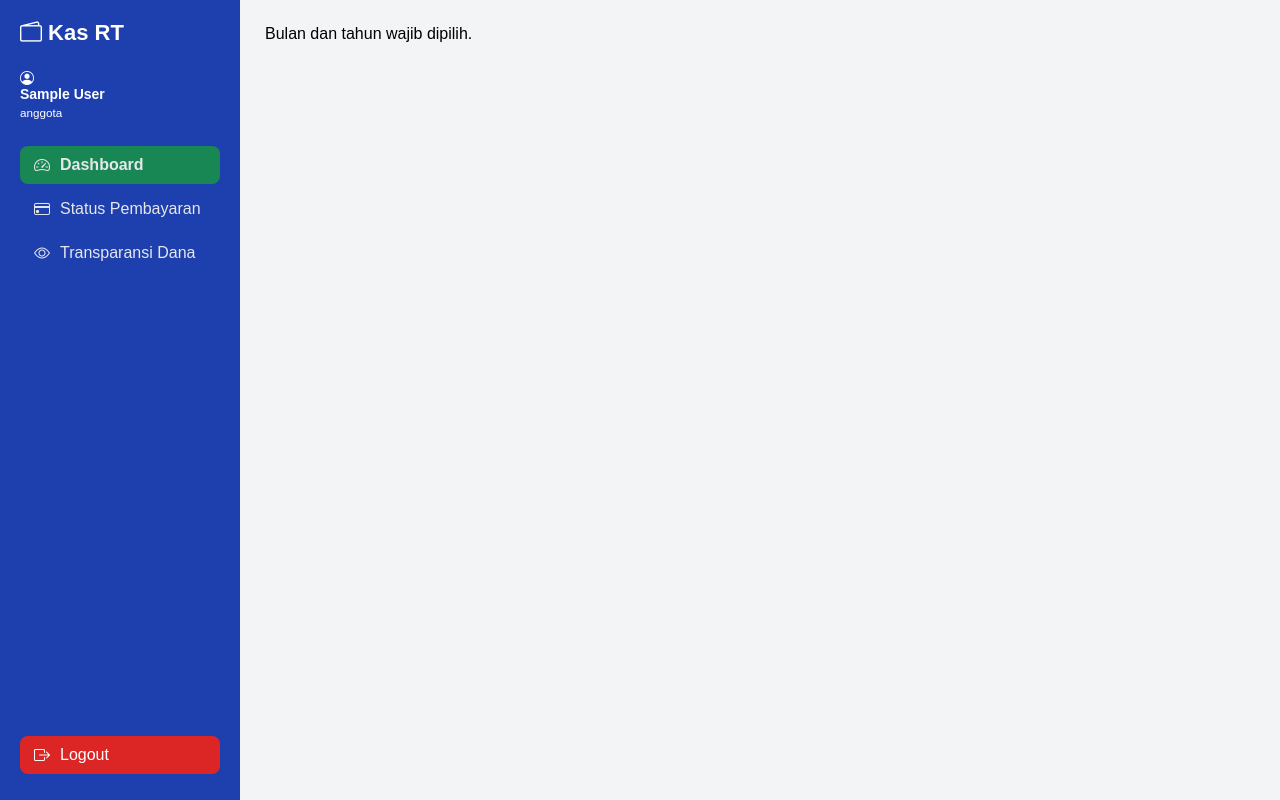
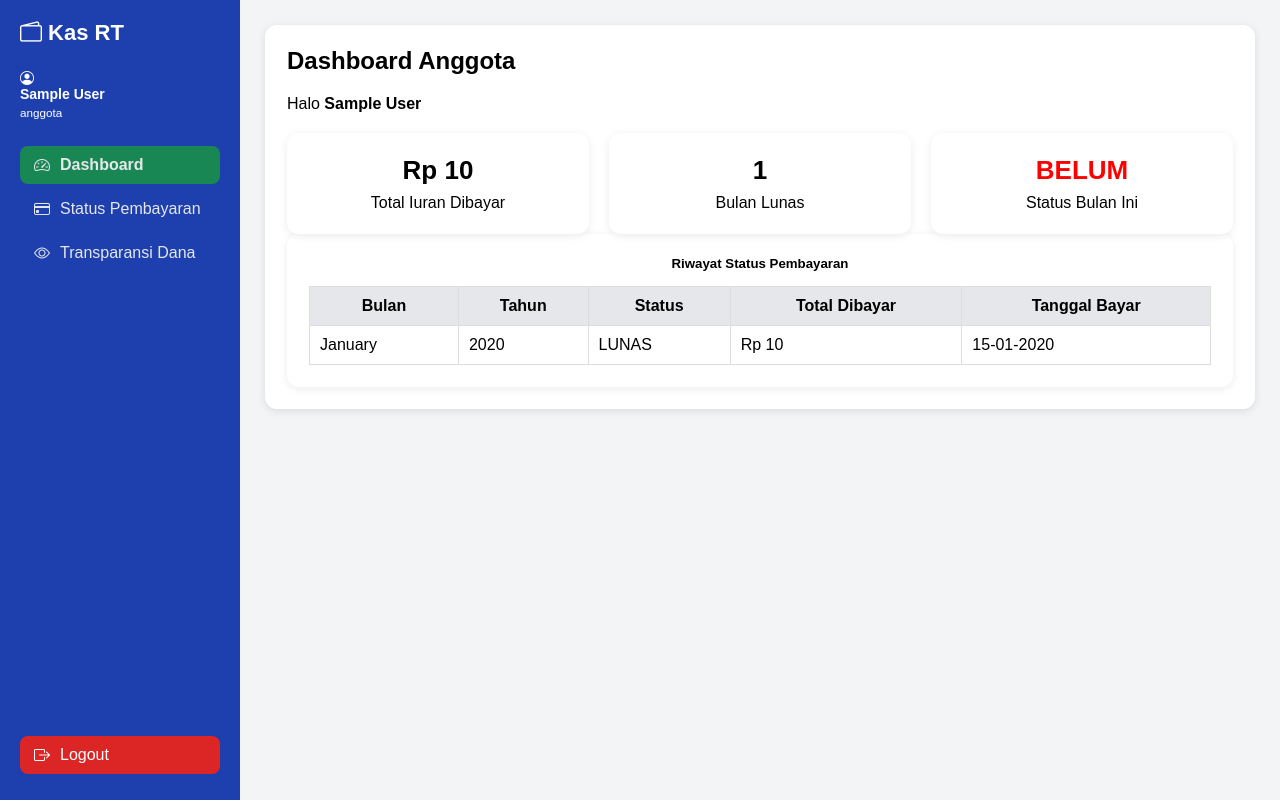
Before and after one commit to RaihanNashif/WebKasNew, a PHP site: page /anggota.php in a window 1280 px wide. Run offline with PHP 8.4, Linux system fonts and the light colour scheme; the visitor is signed in with stand-in values (Sample User, id 1); tables that the repository leaves empty or names only in its code hold one stand-in row (values such as "Sample post").

Commit message:
Update admin & anggota

```diff
--- a/backend/dashboard/anggota.php
+++ b/backend/dashboard/anggota.php
@@ -1,45 +1,129 @@
 <?php
 include "../middleware/anggota_only.php";
 include "../partials/navbar.php";
-include "../status/generate_status.php";
 require "../config/koneksi.php";
 
-// Ambil status pembayaran user ini
-
-$idUser = $_SESSION['id_users'] ?? null;;
-$q = mysqli_query($conn,
-    "SELECT bulan, tahun FROM status_pembayaran WHERE id_users='$idUser'"
-);
-
+$idUser = $_SESSION['id_users'];
 ?>
 
-<div class="container">
+<div class="container py-4">
+
     <h2>Dashboard Anggota</h2>
-    <p>Halo <?= $_SESSION['nama']; ?>! Berikut status pembayaran kamu:</p>
-    <a href="../laporan/laporan_anggota.php" class="btn btn-primary">Lihat Laporan Saya</a>
+    <p>Halo <b><?= htmlentities($_SESSION['nama']); ?></b> </p>
+
+    <!-- RINGKASAN -->
+    <div class="row">
+
+    <!-- Total Iuran Dibayar -->
+    <div class="card">
+        <?php
+        $q = mysqli_query($conn, "
+            SELECT SUM(jumlah) AS total
+            FROM pemasukan
+            WHERE id_users='$idUser'
+        ");
+        $d = mysqli_fetch_assoc($q);
+        ?>
+        <h3>Rp <?= number_format($d['total'] ?? 0, 0, ',', '.'); ?></h3>
+        <p>Total Iuran Dibayar</p>
+    </div>
+
+    <!-- Bulan Lunas -->
+    <div class="card">
+        <?php
+        $q = mysqli_query($conn, "
+            SELECT COUNT(DISTINCT DATE_FORMAT(tanggal,'%Y-%m')) AS total
+            FROM pemasukan
+            WHERE id_users='$idUser'
+        ");
+        $d = mysqli_fetch_assoc($q);
+        ?>
+        <h3><?= $d['total'] ?></h3>
+        <p>Bulan Lunas</p>
+    </div>
+
+    <!-- Status Bulan Ini -->
+    <div class="card">
+        <?php
+        $q = mysqli_query($conn, "
+            SELECT 1
+            FROM pemasukan
+            WHERE id_users='$idUser'
+            AND MONTH(tanggal)=MONTH(CURDATE())
+            AND YEAR(tanggal)=YEAR(CURDATE())
+            LIMIT 1
+        ");
+        ?>
+        <?php if (mysqli_num_rows($q) > 0): ?>
+            <h3 style="color:green;">LUNAS</h3>
+        <?php else: ?>
+            <h3 style="color:red;">BELUM</h3>
+        <?php endif; ?>
+        <p>Status Bulan Ini</p>
+    </div>
+
+</div>
 
 
-    <table border="1" cellpadding="10">
-        <tr>
+    <!-- RIWAYAT STATUS PEMBAYARAN -->
+    <div class="card shadow-sm">
+        <div class="card-body">
+
+            <h5 class="mb-3">Riwayat Status Pembayaran</h5>
+
+            <div class="table-responsive">
+                <table class="table table-bordered align-middle text-center">
+                    <thead class="table-light">
+                        <tr class="text-center">
                             <th>Bulan</th>
                             <th>Tahun</th>
                             <th>Status</th>
+                            <th>Total Dibayar</th>
+                            <th>Tanggal Bayar</th>
                         </tr>
+                    </thead>
+                    <tbody>
 
-        <?php if (mysqli_num_rows($q) == 0): ?>
+                    <?php
+                    $q = mysqli_query($conn, "
+                        SELECT
+                            DATE_FORMAT(tanggal,'%M') AS bulan,
+                            YEAR(tanggal) AS tahun,
+                            SUM(jumlah) AS total,
+                            MAX(tanggal) AS tanggal_bayar
+                        FROM pemasukan
+                        WHERE id_users='$idUser'
+                        GROUP BY YEAR(tanggal), MONTH(tanggal)
+                        ORDER BY tahun DESC, MONTH(tanggal) DESC
+                    ");
+
+                    if (mysqli_num_rows($q) == 0):
+                    ?>
                         <tr>
-                <td colspan="3" class="center">Belum ada data pembayaran.</td>
+                            <td colspan="5">
+                                Belum ada data pembayaran
+                            </td>
                         </tr>
                     <?php else: ?>
-            <?php while ($row = mysqli_fetch_assoc($q)): ?>
-            <tr>
+                        <?php while($row = mysqli_fetch_assoc($q)): ?>
+                        <tr class="text-center">
                             <td><?= $row['bulan'] ?></td>
                             <td><?= $row['tahun'] ?></td>
-                <td style="color:green; font-weight:bold;">LUNAS</td>
+                            <td class="text-success fw-bold">LUNAS</td>
+                            <td>Rp <?= number_format($row['total'],0,',','.') ?></td>
+                            <td><?= date('d-m-Y', strtotime($row['tanggal_bayar'])) ?></td>
                         </tr>
                         <?php endwhile; ?>
                     <?php endif; ?>
 
+                    </tbody>
                 </table>
+            </div>
 
         </div>
+    </div>
+
+</div>
+
+</main>
+</div>
--- a/style.css
+++ b/style.css
@@ -125,7 +125,7 @@
   .table td {
     padding: 10px;
     border: 1px solid #e7e7e7;
-    text-align: left;
+    text-align: center !important;
     font-size: 14px;
   }
 
```
Also changed, not shown: backend/dashboard/admin.php (+17 -11 lines). Lines whose indentation alone changed are shown as unchanged.
